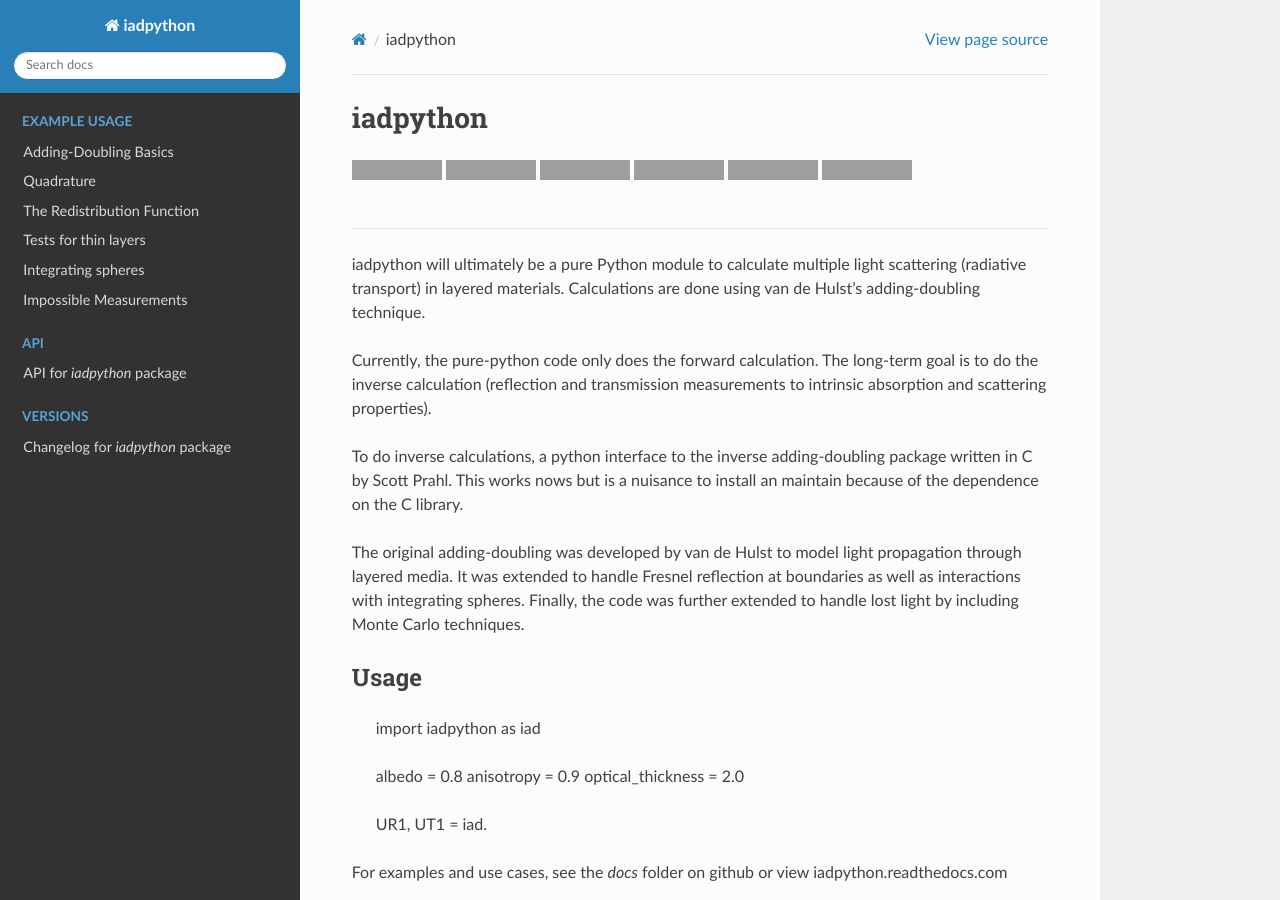
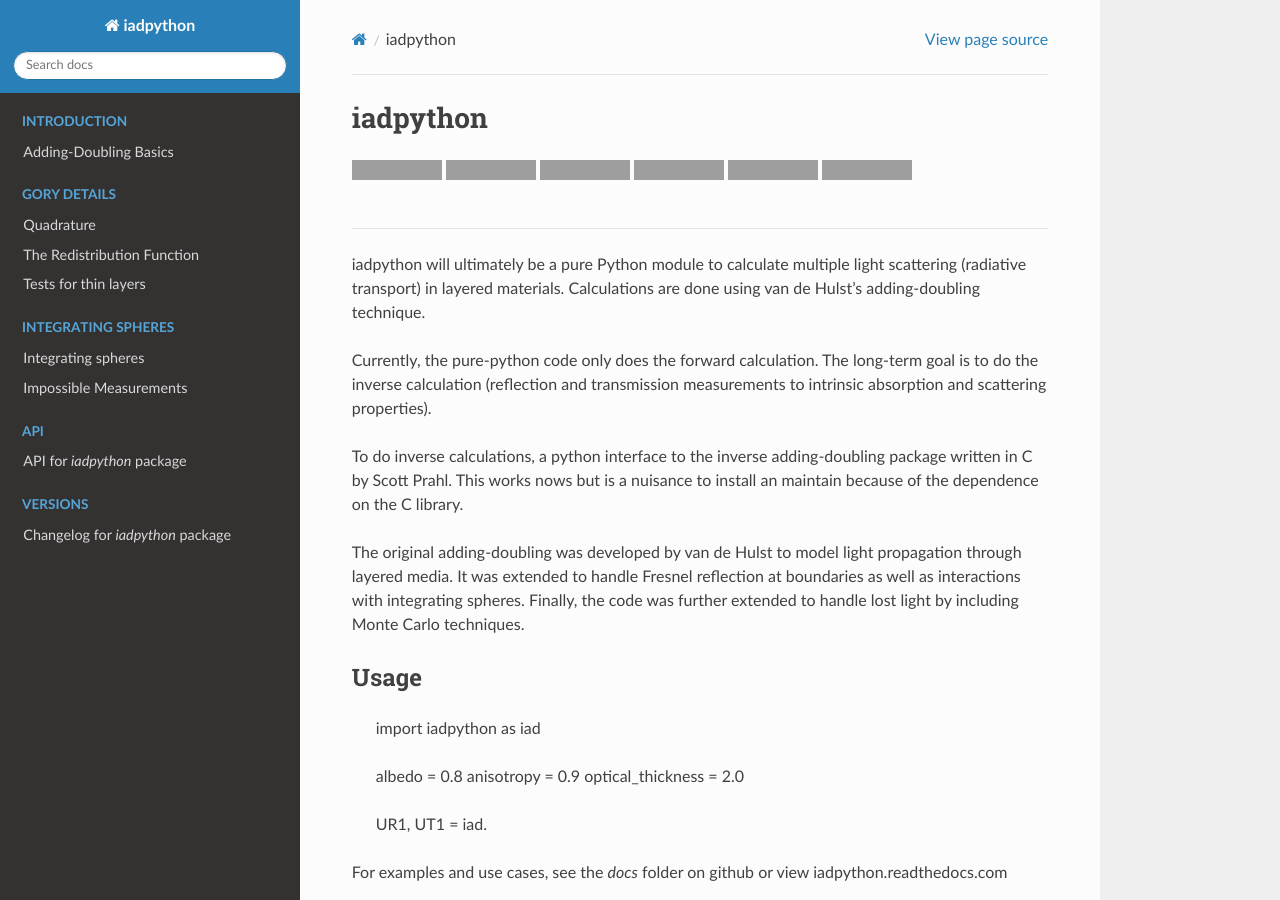
Before and after one commit to scottprahl/iadpython, a Sphinx documentation site: the page built from docs/index.rst, in a window 1280 px wide and 900 px high. Built offline with Sphinx 7.4.7 and the Read the Docs theme 2.0.0, drawn with Linux system fonts in a browser that asks for light colours; grey boxes are pictures that could not be loaded.

Commit message:
more doc fixes

```diff
--- a/docs/index.rst
+++ b/docs/index.rst
@@ -6,15 +6,28 @@ Example Usage
    :maxdepth: 2
 
 .. toctree::
-   :caption: Example Usage
+   :caption: Introduction
    :hidden:
 
-   Adding-Doubling-Basics.ipynb
-   quadrature-examples.ipynb
-   redistribution.ipynb
-   thin-layer.ipynb
-   sphere.ipynb
-   impossible.ipynb
+   Adding-Doubling-Basics
+
+.. toctree::
+   :caption: Gory Details
+   :hidden:
+
+   quadrature-examples
+
+   redistribution
+
+   thin-layer
+
+.. toctree::
+   :caption: Integrating Spheres
+   :hidden:
+
+   sphere
+
+   impossible
 
 .. toctree::
    :caption: API
```
